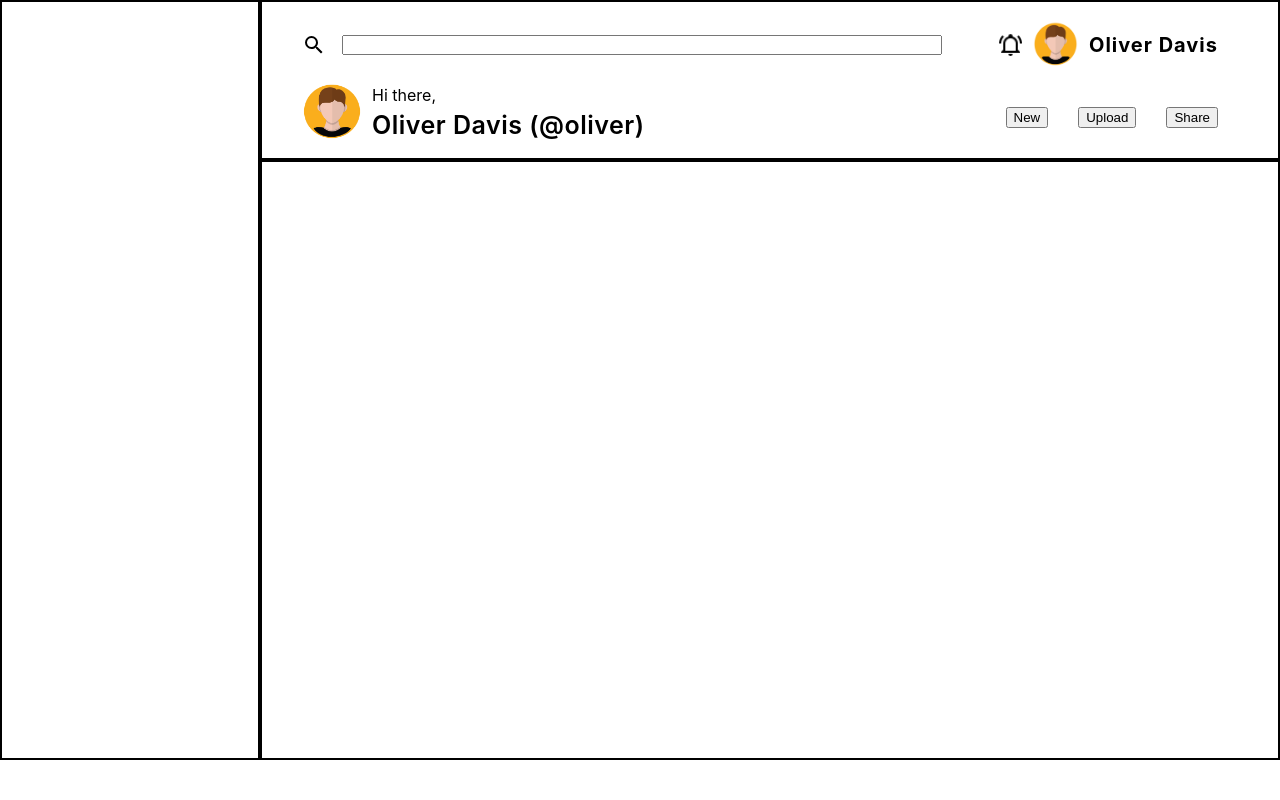
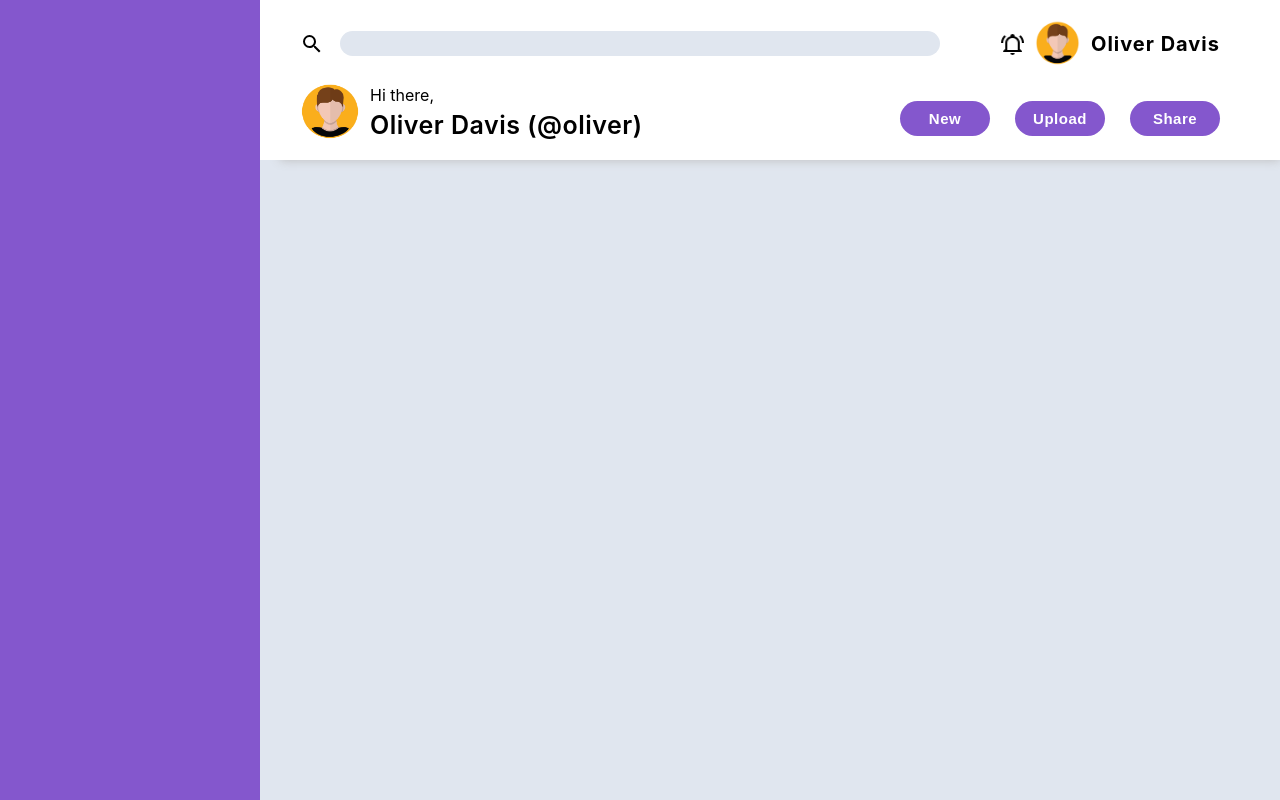
Before and after one commit to Alyoshka5/admin_dashboard, a plain HTML site: page index.html in a window 1280 px wide. Drawn offline with Linux system fonts and the light colour scheme; a web font is replaced by a local one.

Commit message:
Add header styling

```diff
--- a/styles.css
+++ b/styles.css
@@ -1,6 +1,6 @@
 @import url('https://fonts.googleapis.com/css2?family=Akshar&family=Audiowide&family=Roboto+Flex:opsz,wght@8..144,100&display=swap');
 :root {
-    --main-color: #6C37C3;
+    --main-color: #8457cd;
     --font: Akshar, -apple-system, BlinkMacSystemFont, 'Segoe UI', Roboto, Oxygen, Ubuntu, Cantarell, 'Open Sans', 'Helvetica Neue', sans-serif;
 }
 
@@ -11,10 +11,7 @@ body {
     height: 100%;
     width: 100%;
     display: grid;
-    grid-template: 160px 600px / 260px 1fr;
-}
-.content > div {
-    border: 2px solid black;
+    grid-template: 160px calc(100vh - 160px) / 260px 1fr;
 }
 
 
@@ -24,6 +21,8 @@ body {
     grid-area: 1/2;
     display: grid;
     grid-template: 1fr 1fr, 1fr;
+    box-shadow: 10px 10px 10px -10px #bcbcbc;
+    z-index: 1;
 }
 .header .top {
     display: grid;
@@ -32,7 +31,7 @@ body {
 .header .search-bar {
     padding-right: 20px;
     display: grid;
-    grid-template: 20px / 40px 1fr;
+    grid-template: 25px / 40px 1fr;
     align-content: center;
 }
 #search-label {
@@ -41,6 +40,10 @@ body {
 }
 #search {
     max-width: 600px;
+    height: 25px;
+    background-color: #e0e6ef;
+    border-radius: 20px;
+    border: none;
 }
 .header .account {
     display: flex;
@@ -49,7 +52,7 @@ body {
 }
 .header .bell-icon {
     width: 25px;
-    height: 25px;
+    height: 24px;
 }
 .header .account .profile-photo {
     width: 45px;
@@ -89,14 +92,30 @@ body {
 .bottom .buttons {
     display: flex;
     align-items: center;
-    gap: 30px;
+    gap: 25px;
+}
+.bottom .buttons button {
+    height: 35px;
+    width: 90px;
+    font-size: 15px;
+    font-weight: bold;
+    letter-spacing: 0.5px;
+    color: #fff;
+    background-color: var(--main-color);
+    border: none;
+    border-radius: 20px;
+}
+.bottom .buttons button:hover {
+    cursor: pointer;
 }
 
 
 .sidebar {
+    background-color: var(--main-color);
     grid-area: 1/1/3/2;
 }
 
 .main-content {
+    background-color: #e0e6ef;
     grid-area: 2/2;
 }
```
